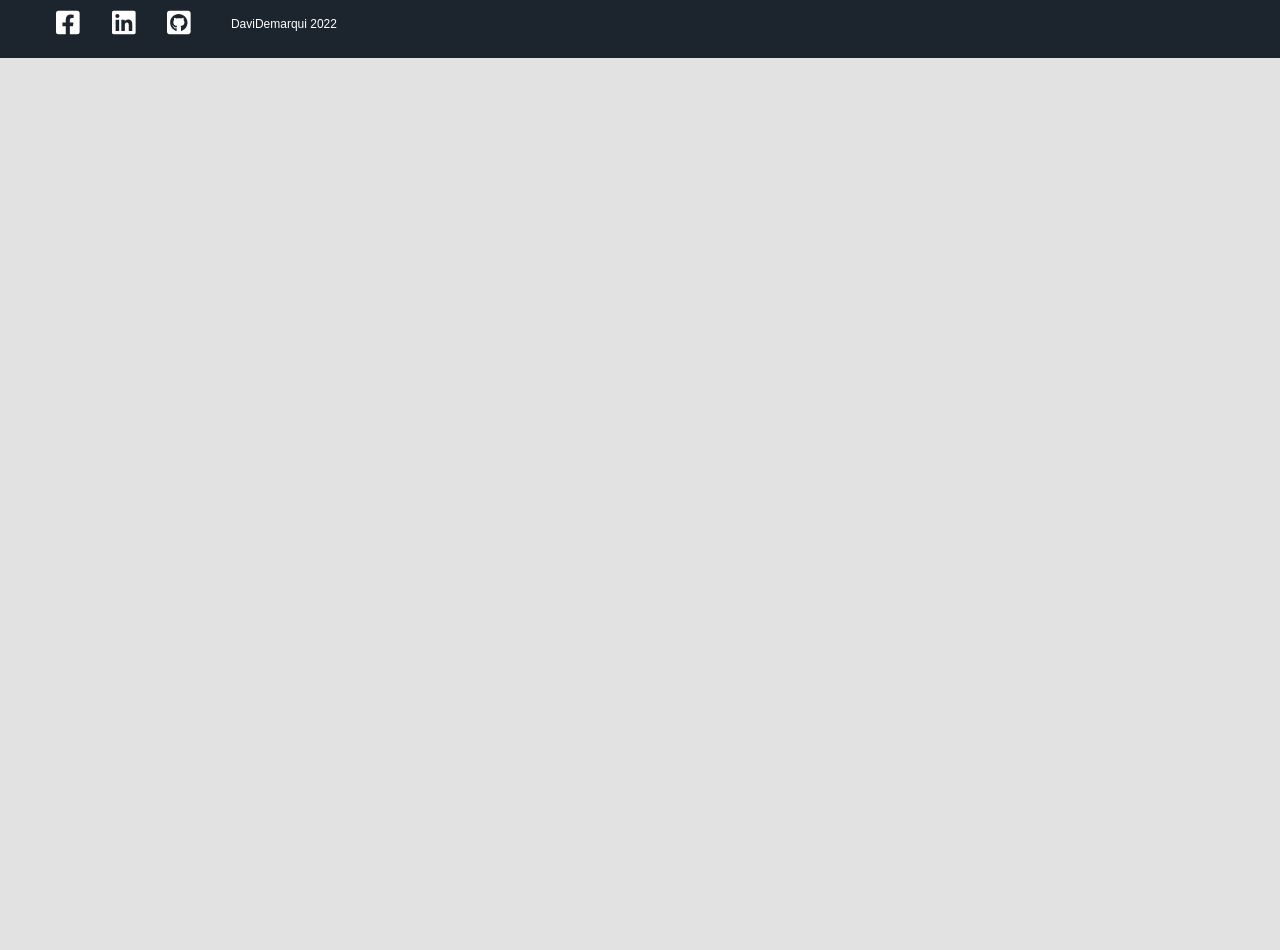
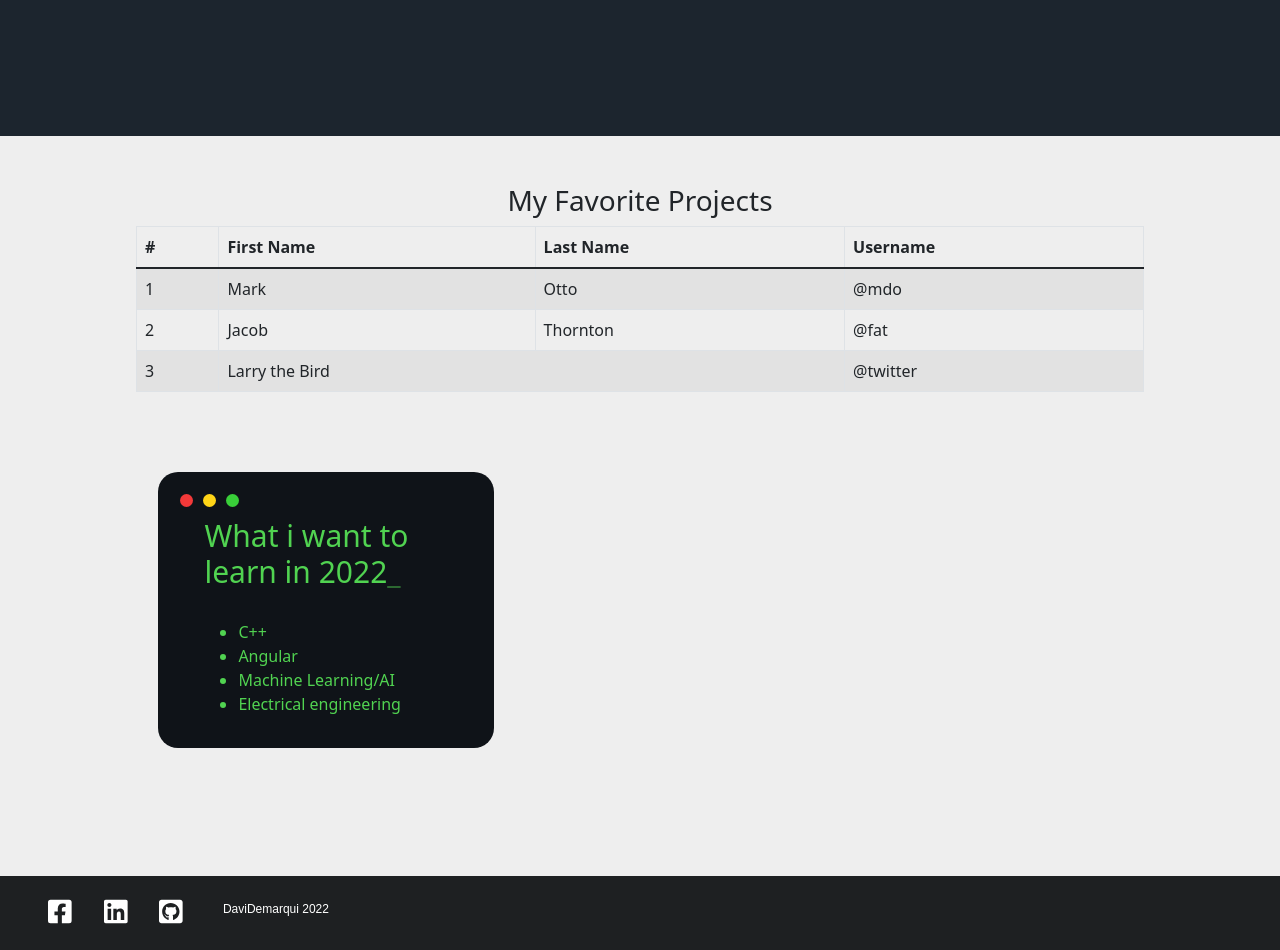
Before and after one commit to DaviDemarqui/MyWebsite-new, a React (Create React App) app in the folder Front/: page / in a window 1280 px wide. Shown: the part 1700-2650 px from the top of the page. Before the commit the page ends 1758 px from the top, so only its background shows below. Built offline with nearby package versions, Linux system fonts and the light colour scheme.

Commit message:
added the table and terminal

```diff
--- a/Front/package.json
+++ b/Front/package.json
@@ -10,7 +10,10 @@
     "@testing-library/jest-dom": "^5.16.1",
     "@testing-library/react": "^11.2.7",
     "@testing-library/user-event": "^12.8.3",
+    "bootstrap": "^5.1.3",
+    "node-sass": "^6.0.1",
     "react": "^17.0.2",
+    "react-bootstrap": "^2.0.3",
     "react-dom": "^17.0.2",
     "react-scripts": "4.0.3",
     "web-vitals": "^1.1.2"
--- a/Front/src/App.js
+++ b/Front/src/App.js
@@ -1,4 +1,4 @@
-import './scss/App.css';
+import './scss/App.scss';
 import Header from './components/Header';
 import Container01 from './components/Container01';
 import { library } from '@fortawesome/fontawesome-svg-core';
@@ -9,6 +9,7 @@ import { faLinkedin } from '@fortawesome/free-brands-svg-icons';
 import { faGithubSquare } from '@fortawesome/free-brands-svg-icons';
 import MainFooter from './components/MainFooter';
 import About from './components/About';
+import ProjectContainer from './components/ProjectContainer';
 
 library.add(
   fab,
@@ -24,6 +25,7 @@ function App() {
       <Header />
       <Container01 />
       <About />
+      <ProjectContainer />
       <MainFooter />
     </div>
   );
--- /dev/null
+++ b/Front/src/components/ProjectContainer.jsx
@@ -0,0 +1,58 @@
+import React from 'react';
+import Table from 'react-bootstrap/Table';
+
+
+const ProjectContainer = () => {
+    return (
+        <div className='MyPojects'>
+            <h3>My Favorite Projects</h3>
+            <Table striped bordered hover>
+                <thead>
+                    <tr>
+                    <th>#</th>
+                    <th>First Name</th>
+                    <th>Last Name</th>
+                    <th>Username</th>
+                    </tr>
+                </thead>
+                <tbody>
+                    <tr>
+                    <td>1</td>
+                    <td>Mark</td>
+                    <td>Otto</td>
+                    <td>@mdo</td>
+                    </tr>
+                    <tr>
+                    <td>2</td>
+                    <td>Jacob</td>
+                    <td>Thornton</td>
+                    <td>@fat</td>
+                    </tr>
+                    <tr>
+                    <td>3</td>
+                    <td colSpan="2">Larry the Bird</td>
+                    <td>@twitter</td>
+                    </tr>
+                </tbody>
+            </Table>
+            <div className="lrn">
+                <div className="btn">
+                    <ul>
+                        <li><div className="close"></div></li>
+                        <li><div className="minimize"></div></li>
+                        <li><div className="expand"></div></li>
+                    </ul>
+                </div>
+                <h4>What i want to learn in 2022<span>_</span></h4>
+                <ul>
+                    <li>C++</li>
+                    <li>Angular</li>
+                    <li>Machine Learning/AI</li>
+                    <li>Electrical engineering</li>
+                </ul>
+            </div>
+        </div>
+    )
+}
+
+export default ProjectContainer
--- a/Front/src/scss/App.css
+++ b/Front/src/scss/App.css
@@ -8,7 +8,7 @@
 }
 
 body {
-  background-color: #e2e2e2;
+  background-color: #eeeeee;
 }
 
 .Header {
@@ -205,7 +205,7 @@ body {
 }
 
 .main-footer .m-footer .facebook-icon:hover {
-  color: #018687;
+  color: #03ecec;
 }
 
 .main-footer .m-footer .linkedin-icon {
@@ -213,7 +213,7 @@ body {
 }
 
 .main-footer .m-footer .linkedin-icon:hover {
-  color: #018687;
+  color: #03ecec;
 }
 
 .main-footer .m-footer .github-icon {
@@ -221,6 +221,6 @@ body {
 }
 
 .main-footer .m-footer .github-icon:hover {
-  color: #018687;
+  color: #03ecec;
 }
 /*# sourceMappingURL=App.css.map */
--- a/Front/src/scss/App.scss
+++ b/Front/src/scss/App.scss
@@ -1,3 +1,5 @@
+@import "~bootstrap/scss/bootstrap";
+
 * {
   margin: 0;
 }
@@ -5,7 +7,7 @@
   --primary: #F2AA4CFF;
   --text: rgb(51, 51, 51);
 }
-body { background-color: #e2e2e2; }
+body { background-color: #eeeeee; }
 
   .Header {
     background-color: #1c252e;
@@ -116,8 +118,68 @@ body { background-color: #e2e2e2; }
     }
   }
 
+  .MyPojects {
+    padding-top: 3em;
+    padding-left: 5em;
+    padding-right: 5em;
+    padding-bottom: 3em;
+    Table {
+      max-width: 90%;
+      margin: auto;
+    }
+    h3 {
+      text-align: center;
+    }
+    .lrn {
+      margin-top: 5em;
+      margin-bottom: 5em;
+      margin-left: 4.9em;
+      background-color: #0f1318;
+      padding: 1em;
+      border-radius: 20px;
+      color: rgb(81, 211, 81);
+      width: 30%;
+      h4{ font-size: 30px; margin: 1em; }
+      span { animation: blinker .8s linear infinite; }
+      @keyframes blinker { 1% { opacity: 0; } }
+      ul { margin-left: 2em; }
+      .btn{
+        padding: 0;
+        float: left;
+        margin: 0;
+        ul {
+          display: flex;
+          list-style: none;
+          margin: 0;
+          padding: 0;
+          li {
+            margin: 5px;
+          }
+        }
+        .close {
+          background-color: rgb(243, 57, 57);
+          width: 13px;
+          height: 13px;
+          border-radius: 10px;
+        }
+        .minimize {
+          background-color: rgb(255, 213, 23);
+          width: 13px;
+          height: 13px;
+          border-radius: 10px;
+        }
+        .expand {
+          background-color: rgb(57, 207, 57);
+          width: 13px;
+          height: 13px;
+          border-radius: 10px;
+        }
+      }
+    }
+  }
+
   .main-footer {
-    background: #1c252e;
+    background: #1e2022;
     text-align: center;
     padding-bottom: .1em;
     p {
@@ -149,15 +211,15 @@ body { background-color: #e2e2e2; }
       }
       .facebook-icon {
         color: white;
-        &:hover { color: #018687; }
+        &:hover { color: #03ecec; }
       }
       .linkedin-icon {
         color: white;
-        &:hover { color: #018687; }
+        &:hover { color: #03ecec; }
       }
       .github-icon {
         color: white;
-        &:hover { color: #018687; }
+        &:hover { color: #03ecec; }
       }
     }
   }
```
Also changed, not shown: 1 other file (tests, documents, lock files or other folders).
